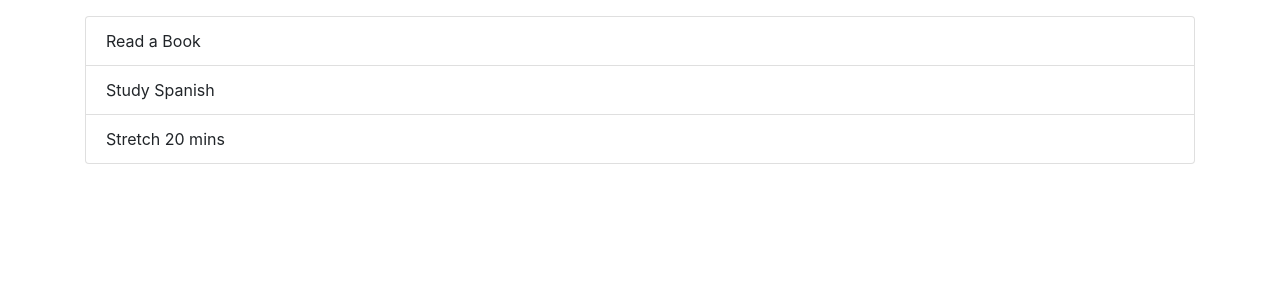
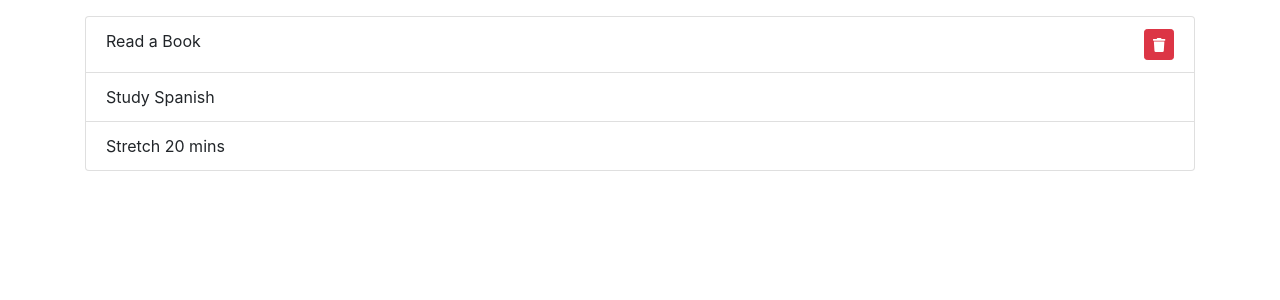
Before and after one commit to meddy/habit-streak, a React (Create React App) app: page / in a window 1280 px wide. Shown: the top 300 px of the page. Built offline with nearby package versions, Linux system fonts and the light colour scheme.

Commit message:
Add fontawesome.

```diff
--- a/package.json
+++ b/package.json
@@ -3,6 +3,9 @@
   "version": "0.1.0",
   "private": true,
   "dependencies": {
+    "@fortawesome/fontawesome-svg-core": "^1.2.28",
+    "@fortawesome/free-solid-svg-icons": "^5.13.0",
+    "@fortawesome/react-fontawesome": "^0.1.9",
     "@testing-library/jest-dom": "^4.2.4",
     "@testing-library/react": "^9.3.2",
     "@testing-library/user-event": "^7.1.2",
--- a/src/App.tsx
+++ b/src/App.tsx
@@ -1,12 +1,19 @@
 import React from "react";
-import { Container, ListGroup, ListGroupItem } from "react-bootstrap";
+import { Button, Container, ListGroup, ListGroupItem } from "react-bootstrap";
+import { FontAwesomeIcon } from "@fortawesome/react-fontawesome";
+import { faTrash } from "@fortawesome/free-solid-svg-icons";
 import styles from "./App.module.css";
 
 function App() {
   return (
     <Container className={styles.container}>
       <ListGroup>
-        <ListGroupItem>Read a Book</ListGroupItem>
+        <ListGroupItem className="d-flex justify-content-between">
+          <span>Read a Book</span>
+          <Button variant="danger" size="sm">
+            <FontAwesomeIcon icon={faTrash} />
+          </Button>
+        </ListGroupItem>
         <ListGroupItem>Study Spanish</ListGroupItem>
         <ListGroupItem>Stretch 20 mins</ListGroupItem>
       </ListGroup>
```
Also changed, not shown: 1 other file (tests, documents, lock files or other folders).
